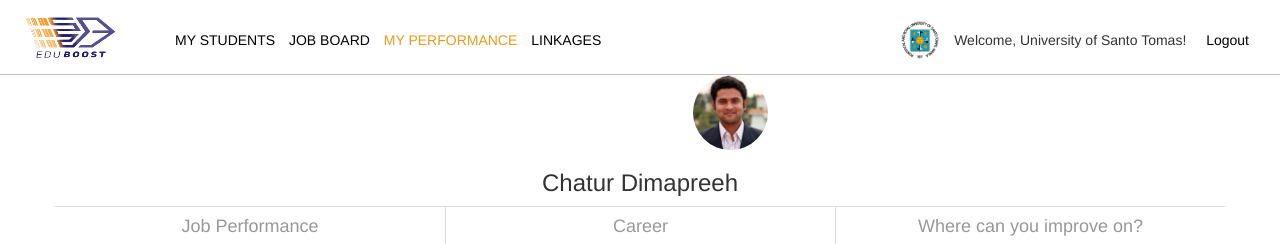
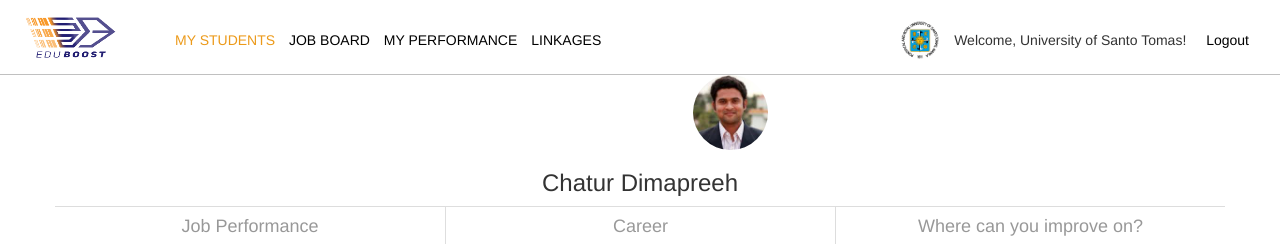
Before and after one commit to jaikun12/uhac-eduboost, a PHP site: page /student-performance.php in a window 1280 px wide. Shown: the top 244 px of the page. Run offline with PHP 8.4, Linux system fonts and the light colour scheme; some libraries are stand-ins or nearby versions.

Commit message:
last na po talaga

```diff
--- a/student-performance.php
+++ b/student-performance.php
@@ -64,9 +64,9 @@
 		<nav>
 			<img class="pull-left logo" style="margin-top:-20px;" src="images/eduboostlogo.png">
 			<ul id="nav-menu" class="list-inline pull-left">
-                        <li><a href="school-dash.php"><div>MY STUDENTS</div></a></li>
+                        <li><a href="school-dash.php"><div class="active">MY STUDENTS</div></a></li>
                         <li><a href="job-board-school.php"><div>JOB BOARD</div></a></li>
-                        <li><a href=""><div class="active">MY PERFORMANCE</div></a></li>
+                        <li><a href=""><div>MY PERFORMANCE</div></a></li>
                         <li><a href=""><div>LINKAGES</div></a></li>
                   </ul>
 
```
